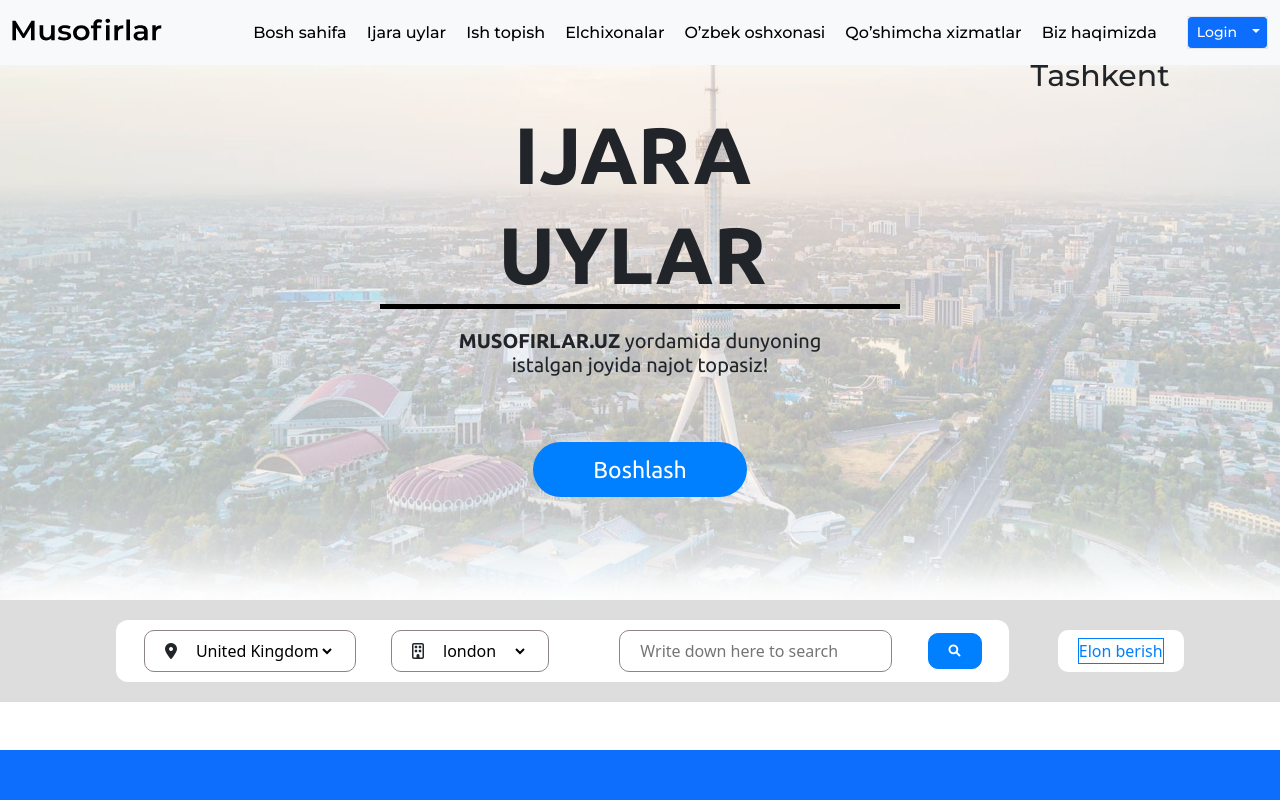
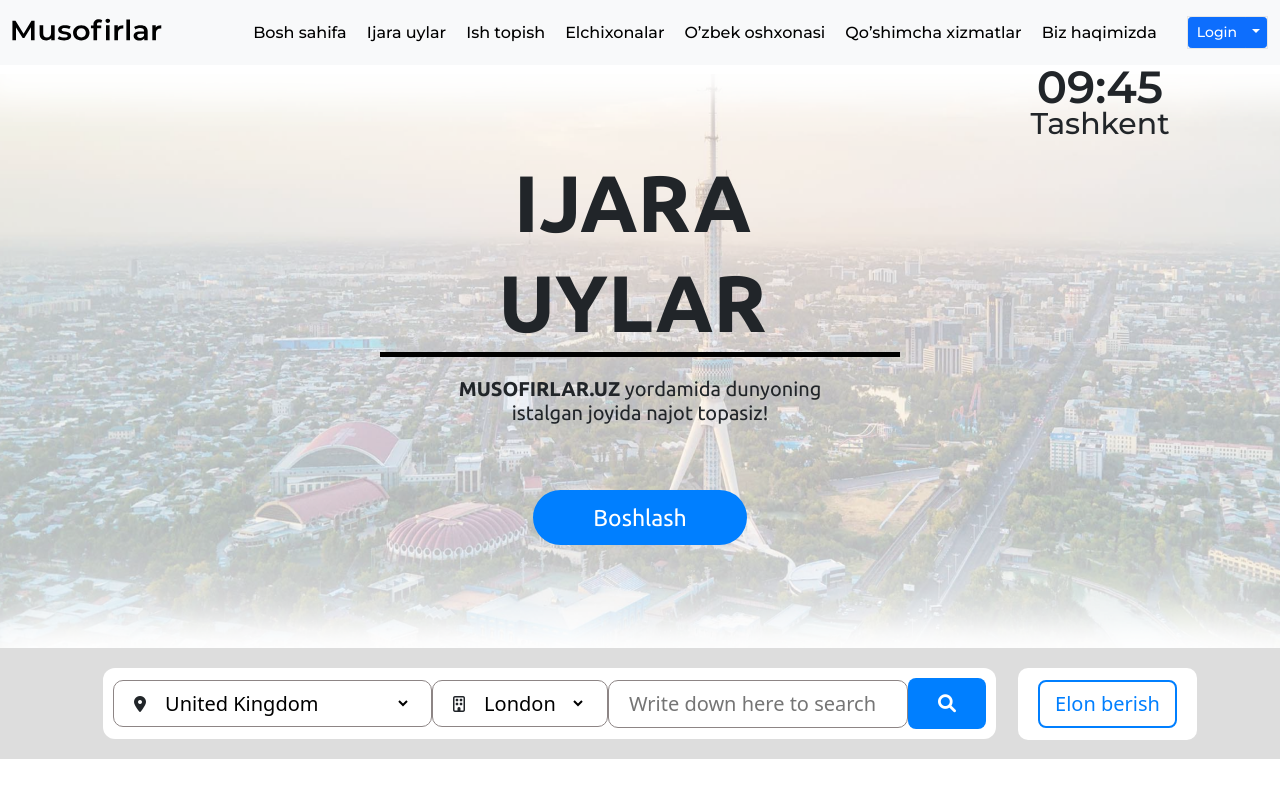
Before and after one commit to Milliy-Dasturchilar/musofirlar.frontend, a React (Create React App) app: page /flat in a window 1280 px wide. Shown: the top 800 px of the page. Built offline with nearby package versions, Linux system fonts and the light colour scheme.

Commit message:
added inputLocation

```diff
--- a/src/App.js
+++ b/src/App.js
@@ -7,7 +7,7 @@ import { Routes, Route } from "react-router-dom";
 class App extends React.PureComponent {
   render() {
     return (
-      <div className="App">
+      <div className="mt-5">
         <Routes>
           <Route path={"/"} element={<Home />} />
           <Route path={"/flat"} element={<Flat />} />
--- a/src/components/inputLocation/inputLocation.css
+++ b/src/components/inputLocation/inputLocation.css
@@ -30,61 +30,96 @@
 .country-container {
   display: flex;
   align-items: center;
-  justify-content: space-between;
+  /* justify-content: space-between; */
   border: 1px solid rgb(141, 133, 133);
   padding: 8px 20px;
   border-radius: 10px;
   background-color: #fff;
+
 }
 #country {
+  width: 250px;
+  font-size: 20px;
   border: none;
   margin-left: 15px;
   background-color: transparent;
+  cursor: pointer;
 }
 .capital-container {
   display: flex;
   align-items: center;
-  justify-content: space-between;
+  /* justify-content: space-around; */
+  width: 200px;
   border: 1px solid rgb(141, 133, 133);
   padding: 8px 20px;
   border-radius: 10px;
   background-color: #fff;
+
 }
 #capital {
   border: none;
   margin-left: 15px;
   background-color: transparent;
+  font-size: 20px;
+  cursor: pointer;
 }
 .to-search {
   border: 1px solid rgb(141, 133, 133);
   background-color: #fff;
   padding: 8px 20px;
   border-radius: 10px;
+  width: 300px;
+  font-size: 20px;
 }
 .search-btn {
   border: none;
-  padding: 8px 20px;
+  padding: 12px 30px;
   background-color: #007fff;
   color: #fff;
-  font-size: 12px;
-  border-radius: 10px;
-  border: 1px solid #007fff;
+  font-size: 18px;
+  border-radius: 8px;
+
 }
 .search-btn:hover {
+  opacity: 0.8;
+  border-radius: 8px;
+
+}
+.search-btn:active {
   opacity: 0.6;
-  border-radius: 10px;
-  border: 1px solid #007fff;
+  border-radius: 8px;
+
 }
 .input-location-advertisement {
-  padding: 8px 20px;
+  padding: 12px 20px;
   background-color: #fff;
   border-radius: 10px;
   cursor: pointer;
 }
+.input-location-advertisement:hover{
+  opacity: 0.8;
+}
 .advertisement-btn {
+  font-size: 20px;
+  font-weight: 500;
+  background-color: transparent;
+  padding: 7px 15px;
+  color: #007fff;
+  border: 2px solid #007fff;
+  border-radius: 8px;
+}
+.advertisement-btn:hover{
+  opacity: 0.8;
+  border: 2px solid #fff;
+  background-color: #007fff;
+  color: #fff;
 
-  background-color: transparent;
-  padding: px 15px;
-  color: #007fff;
-  border: 1px solid #007fff;
+
 }
+.advertisement-btn:active{
+  opacity: 0.6;
+  border: 2px solid #fff;
+  background-color: #007fff;
+  color: #fff;
+
+}
--- a/src/components/inputLocation/inputLocation.js
+++ b/src/components/inputLocation/inputLocation.js
@@ -25,7 +25,7 @@ class InputLocation extends React.Component {
                                 <i className="far fa-building"></i>
                             </div>
                             <select name="capital" id="capital">
-                                <option value="london">london</option>
+                                <option value="london">London</option>
                                 <option value="berlin">Berlin</option>
                                 <option value="toshkent">Toshkent</option>
                             </select>
```
